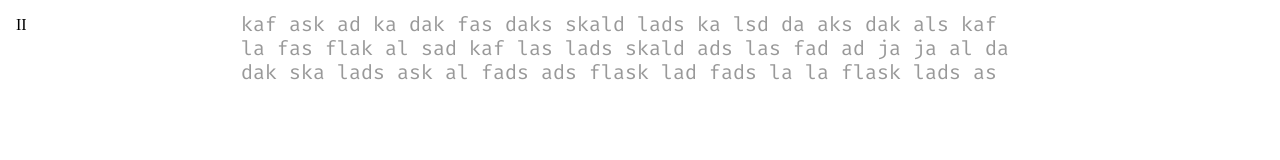
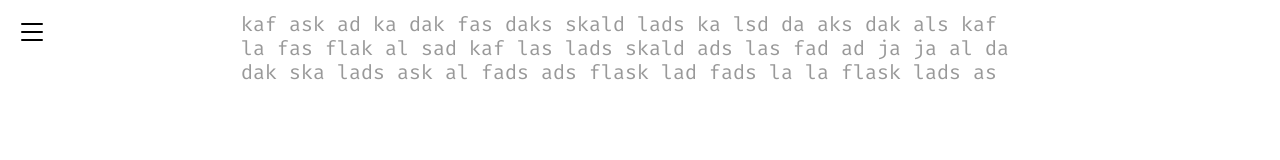
Before and after one commit to 30isnottoolate/typing-trainer, a React app: page / in a window 1280 px wide. Both pictures are taken after a click on the button "Start Training". Shown: the top 160 px of the page. Built offline with nearby package versions, Linux system fonts and the light colour scheme.

Commit message:
Add icon to pause-button

```diff
--- a/src/components/App.css
+++ b/src/components/App.css
@@ -183,4 +183,7 @@
     position: absolute;
     left: 1rem;
     top: 1rem;
+    width: 2rem;
+    height: 2rem;
+    cursor: pointer;
 }
--- a/src/components/Trainer.tsx
+++ b/src/components/Trainer.tsx
@@ -135,7 +135,13 @@ const Trainer: React.FC<TrainerProps> = (
                     />
                     <Keyboard currentKey={currentKey} />
                     <div id="pause-button" onClick={() => pauseTraining()}>
-                        II
+                        <svg
+                            xmlns="http://www.w3.org/2000/svg"
+                            width="2rem"
+                            height="2rem"
+                            viewBox="0 0 16 16">
+                            <path d="M2.5 12a.5.5 0 0 1 .5-.5h10a.5.5 0 0 1 0 1H3a.5.5 0 0 1-.5-.5zm0-4a.5.5 0 0 1 .5-.5h10a.5.5 0 0 1 0 1H3a.5.5 0 0 1-.5-.5zm0-4a.5.5 0 0 1 .5-.5h10a.5.5 0 0 1 0 1H3a.5.5 0 0 1-.5-.5z"/>
+                        </svg>
                     </div>
                 </>
             }
```
